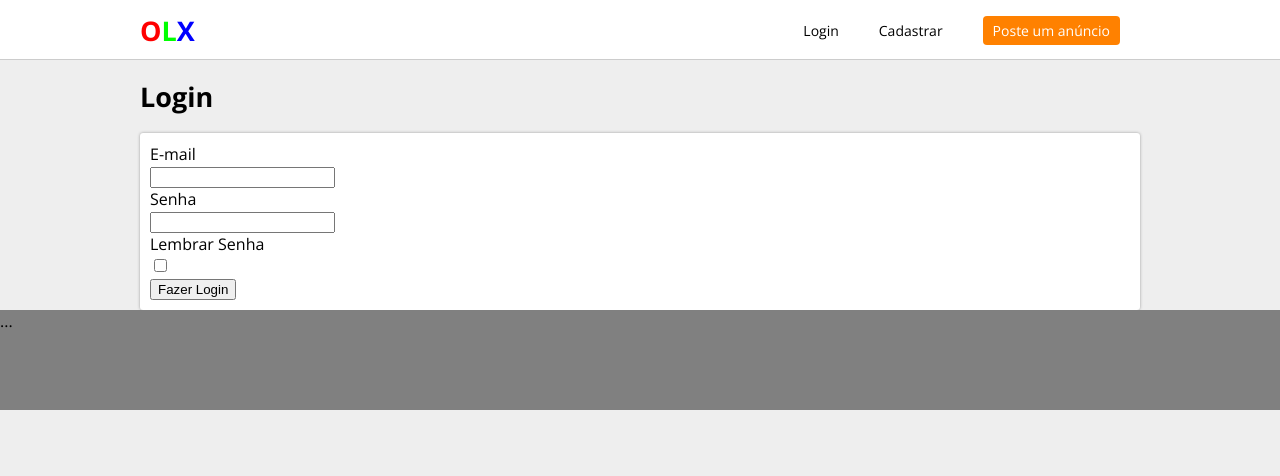
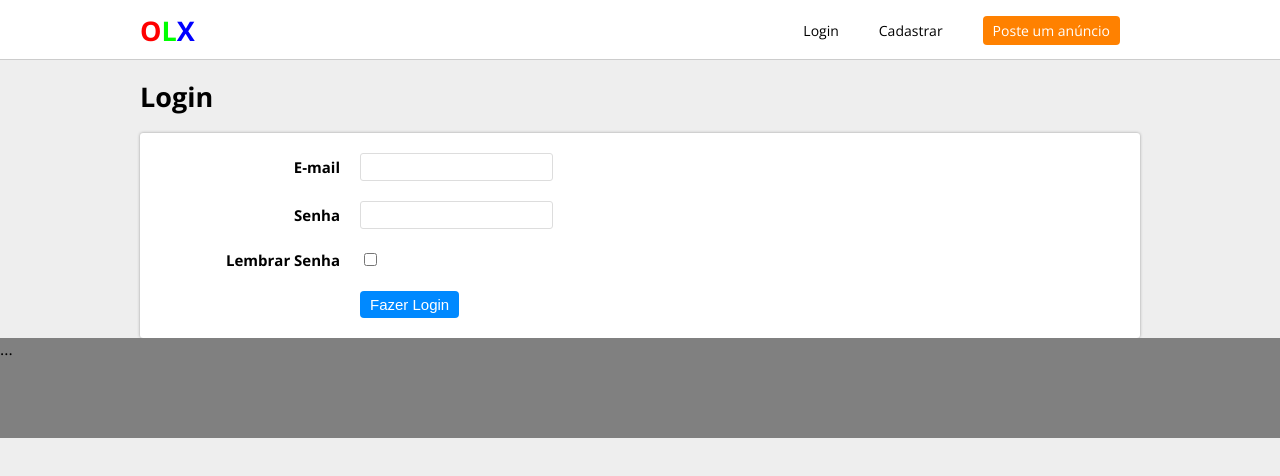
Before and after one commit to Christhofer94/Projeto-Clone-OLX, a React (Create React App) app: page /signin in a window 1280 px wide. Shown: the top 476 px of the page. Built offline with nearby package versions, Linux system fonts and the light colour scheme.

Commit message:
formulário de login

```diff
--- a/src/components/MainComponents.js
+++ b/src/components/MainComponents.js
@@ -13,3 +13,11 @@ export const PageTitle = styled.h1`
 `;
 
 export const PageBody = styled.div``;
+
+export const ErrorMessage = styled.div`
+    margin: 10px 0;
+    background-color: #FFCACA;
+    color: #000;
+    border: 2px solid #FF0000;
+    padding: 10px;
+`;
--- a/src/helpers/AuthHandler.js
+++ b/src/helpers/AuthHandler.js
@@ -4,3 +4,11 @@ export const isLogged = () => {
     let token = Cookies.get('token');
     return (token) ? true : false;
 }
+
+export const doLogin = (token, rememberPassword = false) => {
+    if(rememberPassword) {
+        Cookies.set('token', token, {expires:999});
+    } else {
+        Cookies.set('token', token);
+    }
+}
--- /dev/null
+++ b/src/helpers/OlxApi.js
@@ -0,0 +1,8 @@
+
+const OlxApi = {
+  login: async (email, senha) => {
+    return {error: 'deu errado'};
+  }
+};
+
+export default () => OlxApi;
--- a/src/pages/Signin/index.js
+++ b/src/pages/Signin/index.js
@@ -1,44 +1,84 @@
-import React from "react";
-import { PageArea } from './styled'
-import { PageContainer, PageTitle } from '../../components/MainComponents'
-
+import React, { useState } from "react";
+import { PageArea } from "./styled";
+import useApi from "../../helpers/OlxApi";
+import { doLogin } from "../../helpers/AuthHandler";
+import { ErrorMessage } from "../../components/MainComponents";
+import { PageContainer, PageTitle } from "../../components/MainComponents";
 
 const Page = () => {
-    return(
+  const api = useApi();
+
+  const [email, setEmail] = useState("");
+  const [password, setPassword] = useState("");
+  const [rememberPassword, setRememverPassword] = useState(false);
+  const [disable, setDisable] = useState(false);
+  const [error, setError] = useState("");
+
+  const handleSubmit = async (e) => {
+    e.preventDefault();
+    setDisable(true);
+    const json = await api.login(email, password);
+
+    if (json.error) {
+      setError(json.error);
+    } else {
+      doLogin(json.token, rememberPassword);
+      window.location.href = '/';
+    }
+  };
+
+  return (
     <PageContainer>
       <PageTitle>Login</PageTitle>
       <PageArea>
-                <form>
+        {error &&
+          <ErrorMessage>{error}</ErrorMessage>
+        }
+        <form onSubmit={handleSubmit}>
           <label className="area">
-                        <div className="area--title">
-                            E-mail
+            <div className="area--title">E-mail</div>
+            <div className="area--input">
+              <input
+              type="email"
+              disabled={disable}
+              value={email}
+              onChange={e=>setEmail(e.target.value)}
+              required
+               />
             </div>
+          </label>
+          <label className="area">
+            <div className="area--title">Senha</div>
             <div className="area--input">
-                            <input type="email" />
+              <input
+              type="passowrd"
+              disabled={disable}
+              value={password}
+              onChange={e=>setPassword(e.target.value)}
+              required
+               />
             </div>
-                        <div className="area--title">
-                            Senha
+          </label>
+          <label className="area">
+            <div className="area--title">Lembrar Senha</div>
+            <div className="area--input">
+              <input
+              type="checkbox"
+              disabled={disable}
+              checked={rememberPassword}
+              onChange={()=> setRememverPassword(!rememberPassword)} />
             </div>
+          </label>
+          <label className="area">
+            <div className="area--title"></div>
             <div className="area--input">
-                            <input type="passowrd" />
-                        </div>
-                        <div className="area--title">
-                            Lembrar Senha
-                        </div>
-                        <div className="area--input">
-                            <input type="checkbox" />
-                        </div>
-                        <div className="area--title">
-
-                        </div>
-                        <div className="area--input">
-                            <button>Fazer Login</button>
+              <button disabled={disable}>Fazer Login</button>
             </div>
           </label>
         </form>
       </PageArea>
     </PageContainer>
   );
-}
+};
 
 export default Page;
--- a/src/pages/Signin/styled.js
+++ b/src/pages/Signin/styled.js
@@ -8,6 +8,50 @@ form {
     box-shadow: 0px 0px 3px #999;
 
     .area {
+        display: flex;
+        align-items: center;
+        padding: 10px;
+        max-width: 500px;
+
+        .area--title{
+            width: 200px;
+            text-align: right;
+            padding-right: 20px;
+            font-weight: bold;
+            font-size: 15px;
+        }
+        .area--input {
+            flex: 1;
+
+            input {
+                max-width: 100%;
+                font-size: 14px;
+                padding: 5px;
+                border: 1px solid #DDD;
+                border-radius: 3px;
+                outline: 0;
+                transition: all ease .4s;
+
+                &:focus {
+                    border: 1px solid #333;
+                    color: #333;
+                }
+            }
+            button {
+                background-color: #0089FF;
+                border: 0;
+                outline: 0;
+                padding: 5px 10px;
+                border-radius: 4px;
+                color: #FFF;
+                font-size: 15px;
+                cursor: pointer;
+
+                &:hover {
+                    background-color: #006FCE;
+                }
+            }
+        }
 
     }
 }
```
Lines whose indentation alone changed are shown as unchanged.
